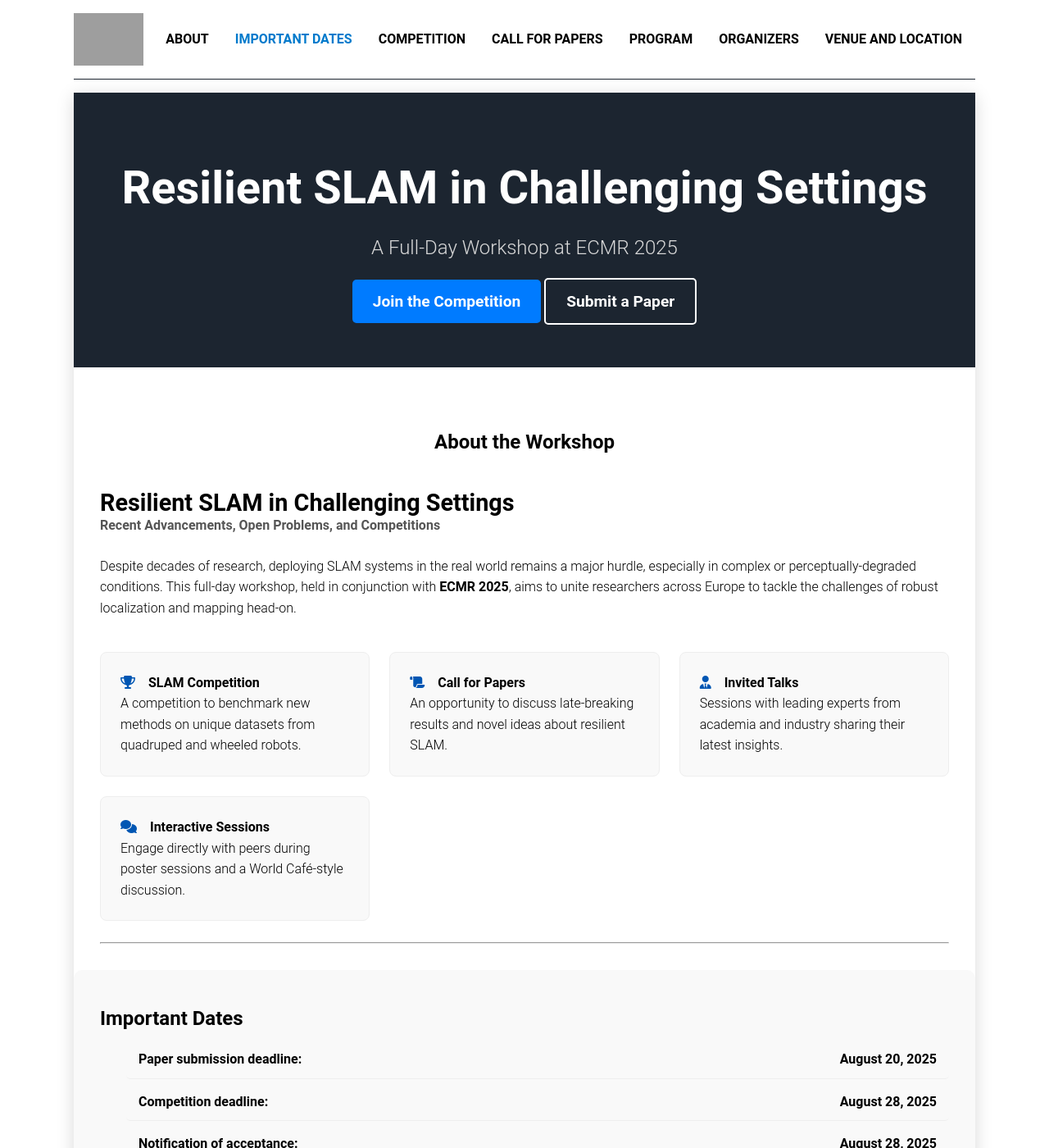
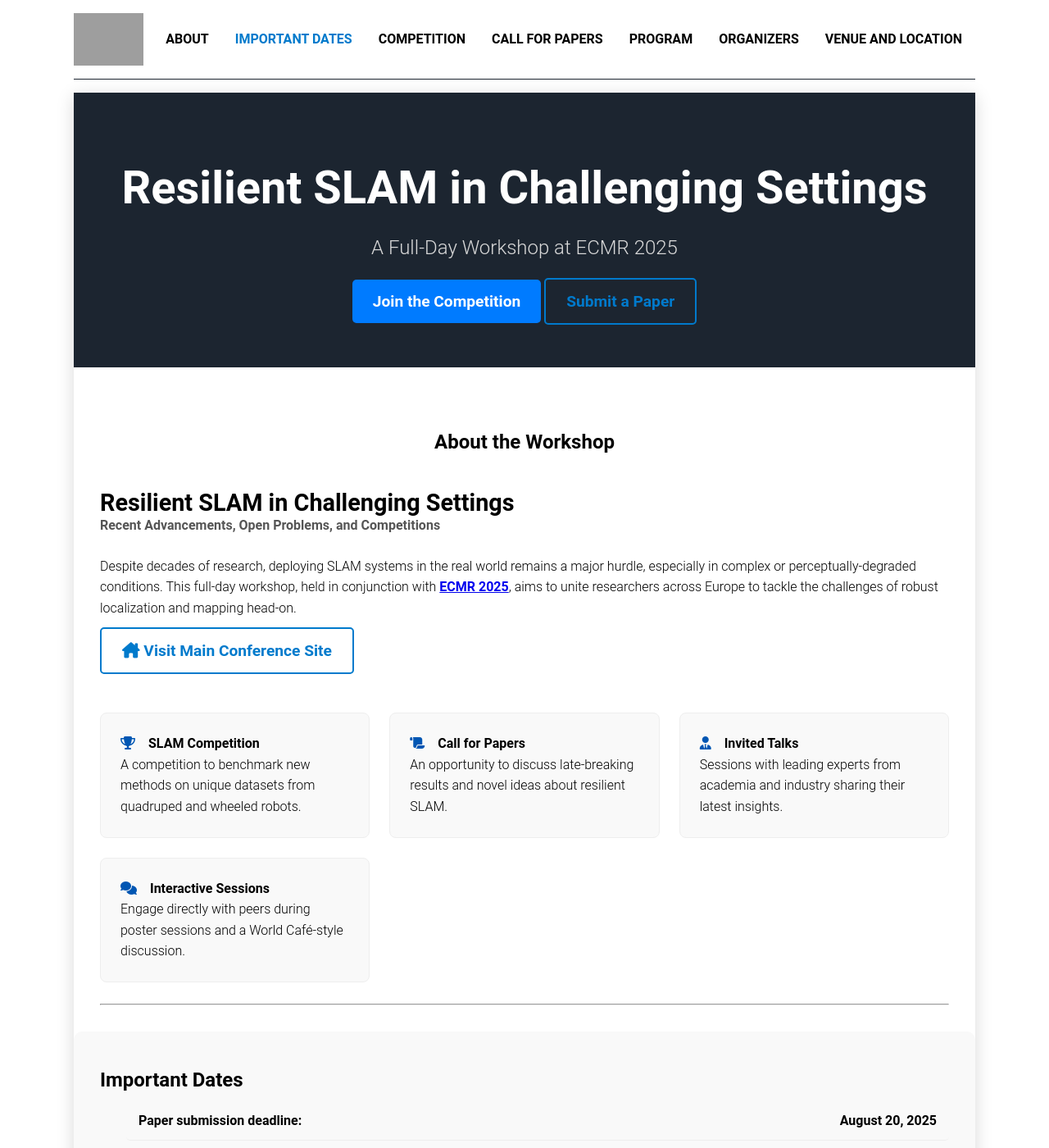
Before and after one commit to comrob/ecmr25slam, a Jekyll site: the page built from docs/index.markdown, in a window 1280 px wide and 1400 px high. Shown: the whole window at 82% size. Built offline with Jekyll 4.4.1, drawn with Linux system fonts in a browser that asks for light colours; grey boxes are pictures that could not be loaded.

Commit message:
Add link to the conference webpage

```diff
--- a/docs/assets/css/custom.css
+++ b/docs/assets/css/custom.css
@@ -15,15 +15,17 @@ main > hr {
   display: none; /* Hide the <hr> tags for a cleaner look */
 }
 
-/* Style for the secondary button */
+/* Corrected style for a secondary button on a LIGHT background */
 .cta-button.secondary {
   background-color: transparent;
-  border: 2px solid white;
+  border: 2px solid var(--primary-color); /* Use the main theme color for the border */
+  color: var(--primary-color);            /* Use the main theme color for the text */
 }
 
+/* On hover, the button fills with the theme color */
 .cta-button.secondary:hover {
-  background-color: white;
-  color: var(--dark-color);
+  background-color: var(--primary-color);
+  color: white;
 }
 
 /* --- Styles for Countdown Timer --- */
--- a/docs/index.markdown
+++ b/docs/index.markdown
@@ -30,7 +30,13 @@ contact-email: hulchvse@student.cvut.cz
         <div class="about-text-column">
             <h3>Resilient SLAM in Challenging Settings</h3>
             <p class="subtitle">Recent Advancements, Open Problems, and Competitions</p>
-            <p>Despite decades of research, deploying SLAM systems in the real world remains a major hurdle, especially in complex or perceptually-degraded conditions. This full-day workshop, held in conjunction with <strong>ECMR 2025</strong>, aims to unite researchers across Europe to tackle the challenges of robust localization and mapping head-on.</p>
+            <p>Despite decades of research, deploying SLAM systems in the real world remains a major hurdle, especially in complex or perceptually-degraded conditions. This full-day workshop, held in conjunction with <strong><a href="https://ecmr2025.dei.unipd.it/" target="_blank" rel="noopener noreferrer">ECMR 2025</a></strong>, aims to unite researchers across Europe to tackle the challenges of robust localization and mapping head-on.</p>
+
+            <div class="cta-button-wrapper" style="text-align: left; margin-top: 1.5rem;">
+                <a href="https://ecmr2025.dei.unipd.it/" target="_blank" class="cta-button secondary">
+                    <i class="fa-solid fa-house-chimney"></i> Visit Main Conference Site
+                </a>
+            </div>
         </div>
     </div>
 
```
